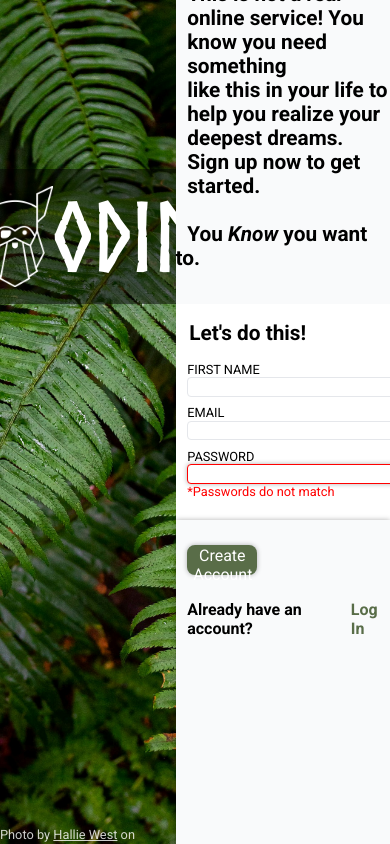
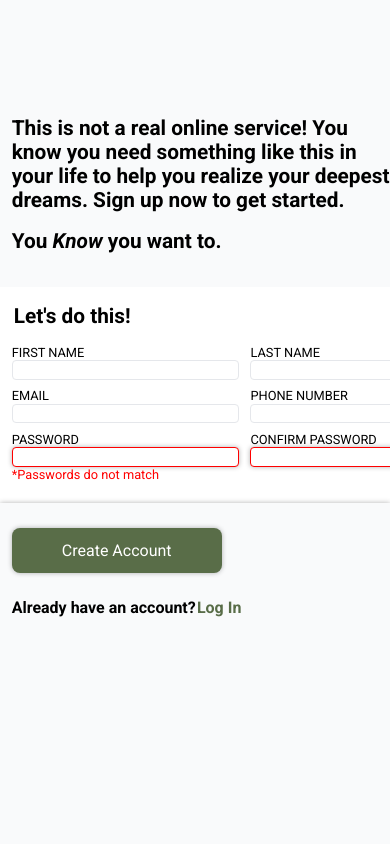
Before and after one commit to jjdavenport/odin-form, a plain HTML site: page index.html in a window 390 px wide. Drawn offline with Linux system fonts and the light colour scheme.

Commit message:
Initial mobile layout

```diff
--- a/index.html
+++ b/index.html
@@ -24,11 +24,9 @@
             <div id="right-top">
                 <p class="text" id="top-div">This is not a real online service! You know you need something </br>
                     like this in your life to help you realize your deepest dreams. </br>
-                    Sign up now to get started.<br></br>
+                    Sign up now to get started.
                 </p>
-            <div id="i-div">
                 <p class="text" id="i-text">You <i>Know </i> you want to.</p>
-            </div>
         </div>
             <div class="form">
                 <legend>Let's do this!</legend>
--- a/style.css
+++ b/style.css
@@ -90,6 +90,7 @@ html, body {
     --default-font-color: #000000;
     --form-border-color: #E5E7EB;
     --default-font-family: 'Roboto', helvetica;
+    --dark-font: #fff;
 }
 
 .container {
@@ -100,7 +101,7 @@ html, body {
 }
 
 .left {
-    width: 45vw;
+    width: 40vw;
     background-image: url(./halie-west-25xggax4bSA-unsplash.jpg);
     background-repeat: no-repeat;
     background-size: cover;
@@ -137,7 +138,7 @@ html, body {
 .right {
     display: flex;
     flex-direction: column;
-    width: 55vw;
+    width: 60vw;
     height: 100vh;
     background-color: #fff;
 }
@@ -146,7 +147,7 @@ html, body {
     display: flex;
     flex-direction: column;
     justify-content: flex-end;
-    height: 36vh;
+    height: 37vh;
     background-color: var(--grey-background);
 }
 
@@ -157,20 +158,21 @@ html, body {
     margin-bottom: 0%;
     font-weight: bold;
     margin-top: 0%;
+    width: fit-content;
 }
+
+span.br {
+    display: block;
+  }
 
 #i-text {
     display: inline;
-}
-
-#i-div {
     margin-bottom: 4vh;
-    padding: 0%;
+    margin-top: 2vh;
 }
 
 .i-text {
     display: inline;
-    margin-bottom: 3vh;
 }
 
 .form {
@@ -259,8 +261,8 @@ label {
     background-color: var(--green);
     color: #fff;
     border-radius: 8px;
-    height: 3.5vh;
-    width: 18vw;
+    height: 45px;
+    width: 210px;
     margin-left: 3vw;
     margin-top: 3vh;
     font-family: var(--default-font-family);
@@ -305,3 +307,28 @@ label {
 #footer.footer a {
     color: #fff;
 }
+
+@media (prefers-color-scheme: dark) {
+    * {
+    }
+}
+
+@media screen and (max-width: 600px){
+    .right {
+        width: 100vw;
+        height: 100vh;
+    }
+    .left {
+        height: 0vw;
+        width: 0vh;
+    }
+    #footer.footer {
+        display: none;
+    }
+}
+
+@media screen and (max-width: 1000px){
+    .text br {
+        display: none;
+    }
+}
```
